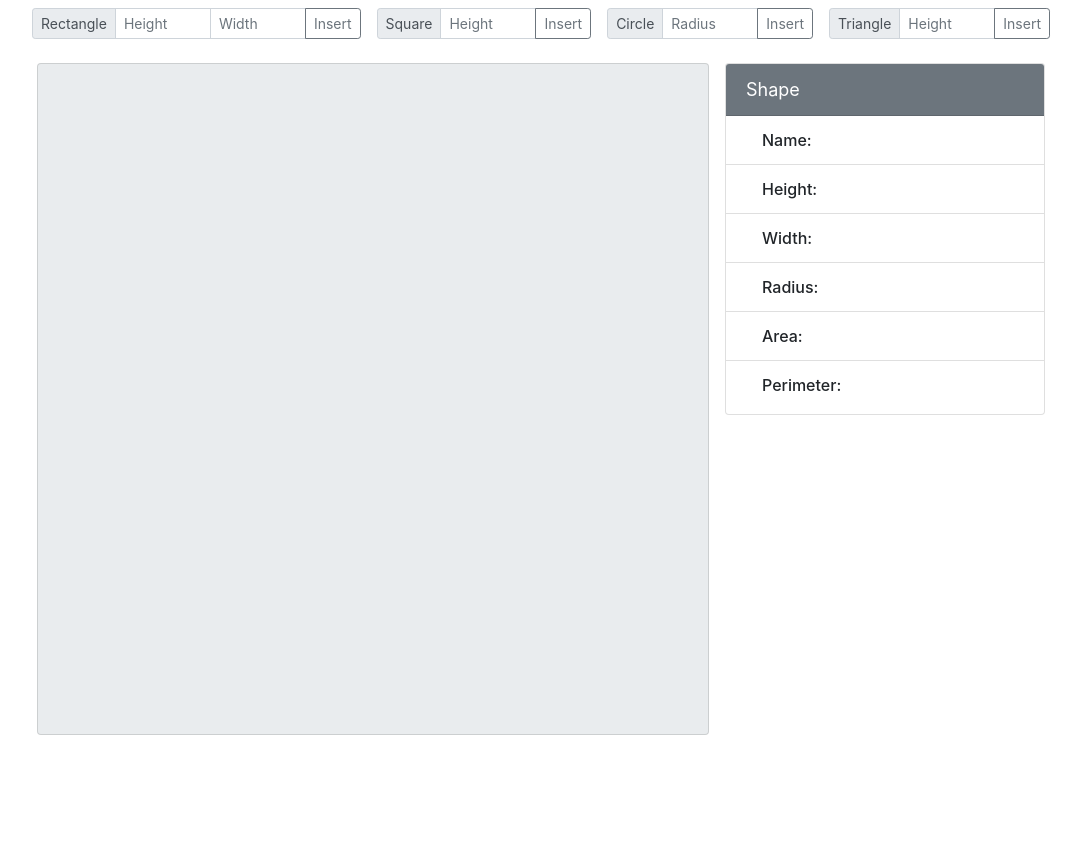
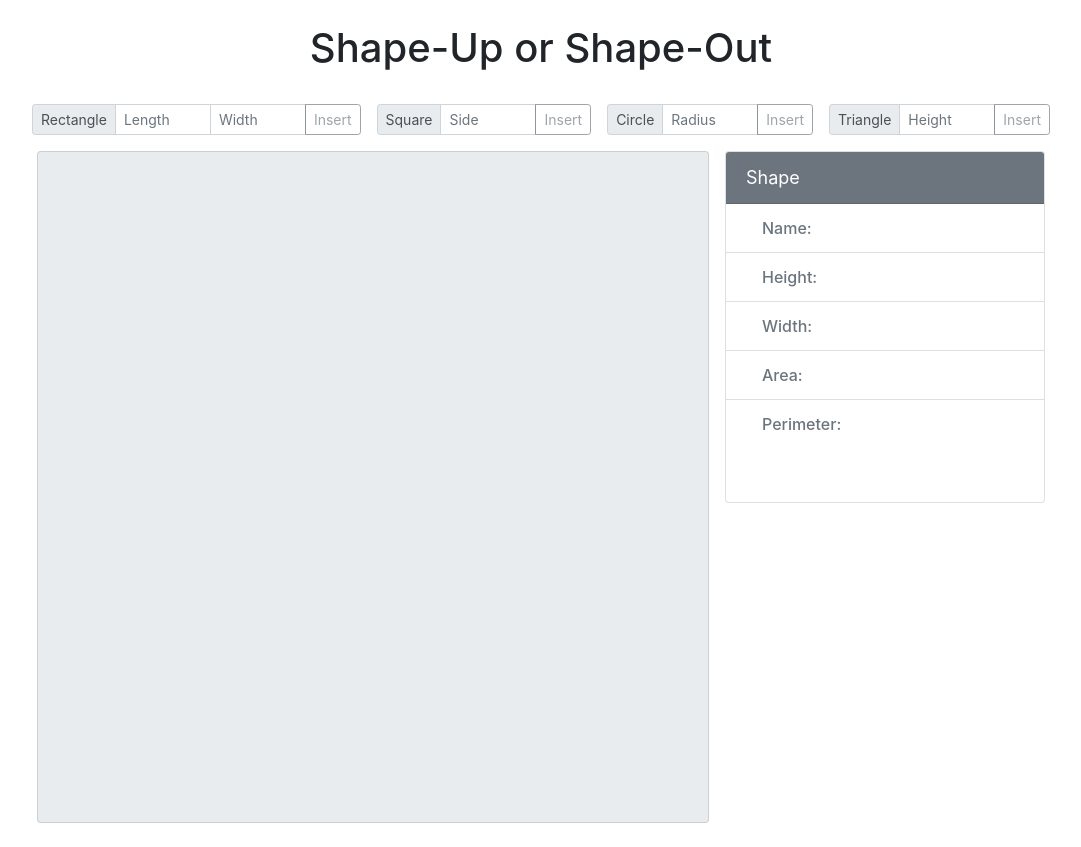
Before and after one commit to cattmampbell/shape-up-or-shape-out, a plain HTML site: page index.html in a window 1280 px wide. Shown: the whole page, without its empty margins (84-1165 px from the left). Before the commit the page ends 800 px from the top, so only its background shows below. Drawn offline with nearby package versions, Linux system fonts and the light colour scheme.

Commit message:
Reformatted <button> to <input> element via index.html file.

```diff
--- a/index.html
+++ b/index.html
@@ -4,7 +4,7 @@
     <meta charset="utf-8">
     <meta name="viewport" content="width=device-width, initial-scale=1, shrink-to-fit=no">
     <!-- Title -->
-    <title>Shape Up or Shape Out</title>
+    <title>Shape-Up or Shape-Out</title>
     <!-- Bootstrap CSS -->
     <link rel="stylesheet" href="https://stackpath.bootstrapcdn.com/bootstrap/4.1.3/css/bootstrap.min.css" integrity="sha384-MCw98/SFnGE8fJT3GXwEOngsV7Zt27NXFoaoApmYm81iuXoPkFOJwJ8ERdknLPMO" crossorigin="anonymous">
     <!-- Styles CSS -->
@@ -16,8 +16,15 @@
     <!-- Container -->
     <div class="header-container">
         <!-- Row 1 -->
-        <div class="row col-12 justify-content-center mt-2 mb-4">
+        <div id="row1" class="row col-12 justify-content-center">
+            <h1 class="h1 text-center py-4">
+                Shape-Up or Shape-Out
+            </h1>
+        </div>
+        <!-- Row 2 -->
+        <div class="row col-12 justify-content-center mb-3">
             <!-- Rectangle -->
+            <form action="#">
                 <div class="rectangle-input mx-2">
                     <div class="input-group input-group-sm">
                         <div class="input-group-prepend">
@@ -25,16 +32,16 @@
                                 Rectangle
                             </span>
                         </div>
-                    <input type="text" class="form-control input-small" placeholder="Height" aria-label="Small" aria-describedby="inputGroup-sizing-sm">
-                    <input type="text" class="form-control input-small" placeholder="Width" aria-label="Small" aria-describedby="inputGroup-sizing-sm">
+                        <input id="rectangleLengthInput" class="form-control input-small" type="text" placeholder="Length" aria-label="Small" aria-describedby="inputGroup-sizing-sm">
+                        <input id="rectangleWidthInput" class="form-control input-small" type="text" placeholder="Width" aria-label="Small" aria-describedby="inputGroup-sizing-sm">
                         <div class="input-group-append">
-                        <button class="btn btn-outline-secondary" type="button">
-                            Insert
-                        </button>
+                            <input id="insertRectangleButton" class="btn btn-outline-secondary" type="submit" value="Insert" disabled>
                         </div>
                     </div>
                 </div>
+            </form>
             <!-- Square -->
+            <form action="#">
                 <div class="square-input mx-2">
                     <div class="input-group input-group-sm">
                         <div class="input-group-prepend">
@@ -42,15 +49,15 @@
                                 Square
                             </span>
                         </div>
-                    <input type="text" class="form-control" placeholder="Height" aria-label="Small" aria-describedby="inputGroup-sizing-sm">
+                        <input id="squareSideInput" class="form-control input-small" type="text" placeholder="Side" aria-label="Small" aria-describedby="inputGroup-sizing-sm">
                         <div class="input-group-append">
-                        <button class="btn btn-outline-secondary" type="button">
-                            Insert
-                        </button>
+                            <input id="insertSquareButton" class="btn btn-outline-secondary" type="submit" value="Insert" disabled>
                         </div>
                     </div>
                 </div>
+            </form>
             <!-- Circle -->
+            <form action="#">
                 <div class="circle-input mx-2">
                     <div class="input-group input-group-sm">
                         <div class="input-group-prepend">
@@ -58,15 +65,15 @@
                                 Circle
                             </span>
                         </div>
-                    <input type="text" class="form-control" placeholder="Radius" aria-label="Small" aria-describedby="inputGroup-sizing-sm">
+                        <input id="circleRadiusInput" class="form-control" type="text" placeholder="Radius" aria-label="Small" aria-describedby="inputGroup-sizing-sm">
                         <div class="input-group-append">
-                        <button class="btn btn-outline-secondary" type="button">
-                            Insert
-                        </button>
+                            <input id="insertCircleButton" class="btn btn-outline-secondary" type="submit" value="Insert" disabled>
                         </div>
                     </div>
                 </div>
+            </form>
             <!-- Triangle -->
+            <form action="#">
                 <div class="circle-input mx-2">
                     <div class="input-group input-group-sm">
                         <div class="input-group-prepend">
@@ -74,62 +81,61 @@
                                 Triangle
                             </span>
                         </div>
-                    <input type="text" class="form-control" placeholder="Height" aria-label="Small" aria-describedby="inputGroup-sizing-sm">
+                        <input id="triangleHeightInput" class="form-control" type="text" placeholder="Height" aria-label="Small" aria-describedby="inputGroup-sizing-sm">
                         <div class="input-group-append">
-                        <button class="btn btn-outline-secondary" type="button">
-                            Insert
-                        </button>
+                            <input id="insertTriangleButton" class="btn btn-outline-secondary" type="submit" value="Insert" disabled>
                         </div>
                     </div>
                 </div>
+            </form>
         </div>
-        <!-- Row 2 -->
+        <!-- Row 3 -->
         <div class="row col-12 justify-content-center mb-4">
             <!-- Drawing Board -->
-            <div class="card" id="drawingBoard">
+            <div id="drawingBoard" class="card">
 
             </div>
             <!-- Shape Information -->
-            <div class="card" id="shapeInformation">
+            <div id="shapeInformation" class="card">
+                <!-- Header -->
                 <div class="card-header text-white bg-secondary sidepanel-header">
                     Shape
                 </div>
                 <ul class="list-group list-group-flush">
-                    <li class="list-group-item" id="shapeName">
-                        <span class="sidepanel-list-item ml-3">
+                    <!-- Name -->
+                    <li id="shapeName" class="list-group-item">
+                        <span class="sidepanel-list-item text-muted ml-3">
                             Name:
                         </span>
-                        <!-- Name -->
+
                     </li>
-                    <li class="list-group-item" id="shapeHeight">
-                        <span class="sidepanel-list-item ml-3">
+                    <!-- Height -->
+                    <li id="shapeHeight" class="list-group-item">
+                        <span class="sidepanel-list-item text-muted ml-3">
                             Height:
                         </span>
-                        <!-- Height -->
+
                     </li>
-                    <li class="list-group-item" id="shapeWidth">
-                        <span class="sidepanel-list-item ml-3">
+                    <!-- Width -->
+                    <li id="shapeWidth" class="list-group-item">
+                        <span class="sidepanel-list-item text-muted ml-3">
                             Width:
                         </span>
-                        <!-- Width -->
+
                     </li>
-                    <li class="list-group-item" id="shapeRadius">
-                        <span class="sidepanel-list-item ml-3">
-                            Radius:
-                        </span>
-                        <!-- Radius -->
-                    </li>
-                    <li class="list-group-item" id="shapeArea">
-                        <span class="sidepanel-list-item ml-3">
+                    <!-- Area -->
+                    <li id="shapeArea" class="list-group-item">
+                        <span class="sidepanel-list-item text-muted ml-3">
                             Area:
                         </span>
-                        <!-- Area -->
+
                     </li>
-                    <li class="list-group-item" id="shapePerimeter">
-                        <span class="sidepanel-list-item ml-3">
+                    <!-- Perimeter -->
+                    <li id="shapePerimeter" class="list-group-item">
+                        <span class="sidepanel-list-item text-muted ml-3">
                             Perimeter:
                         </span>
-                        <!-- Perimeter -->
+
                     </li>
                 </ul>
             </div>
```
Lines whose indentation alone changed are shown as unchanged.
